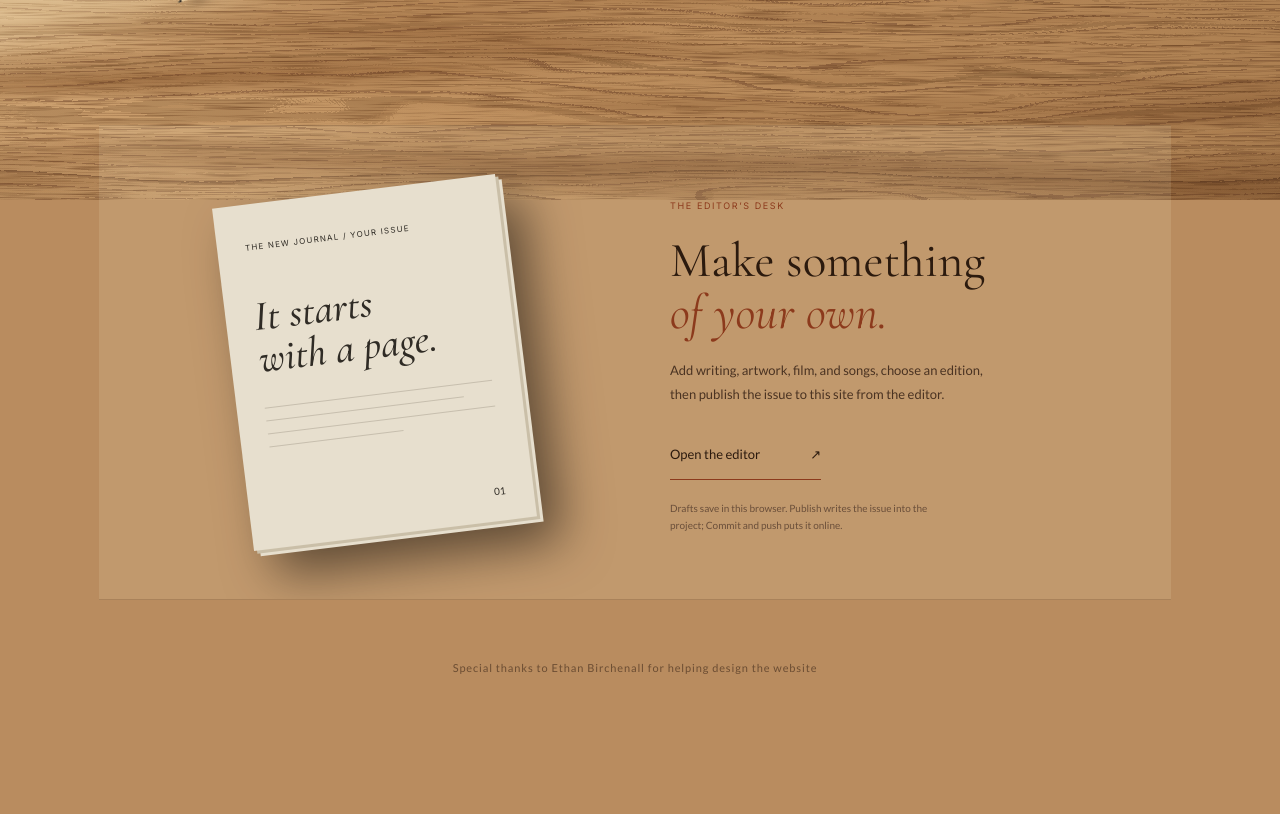
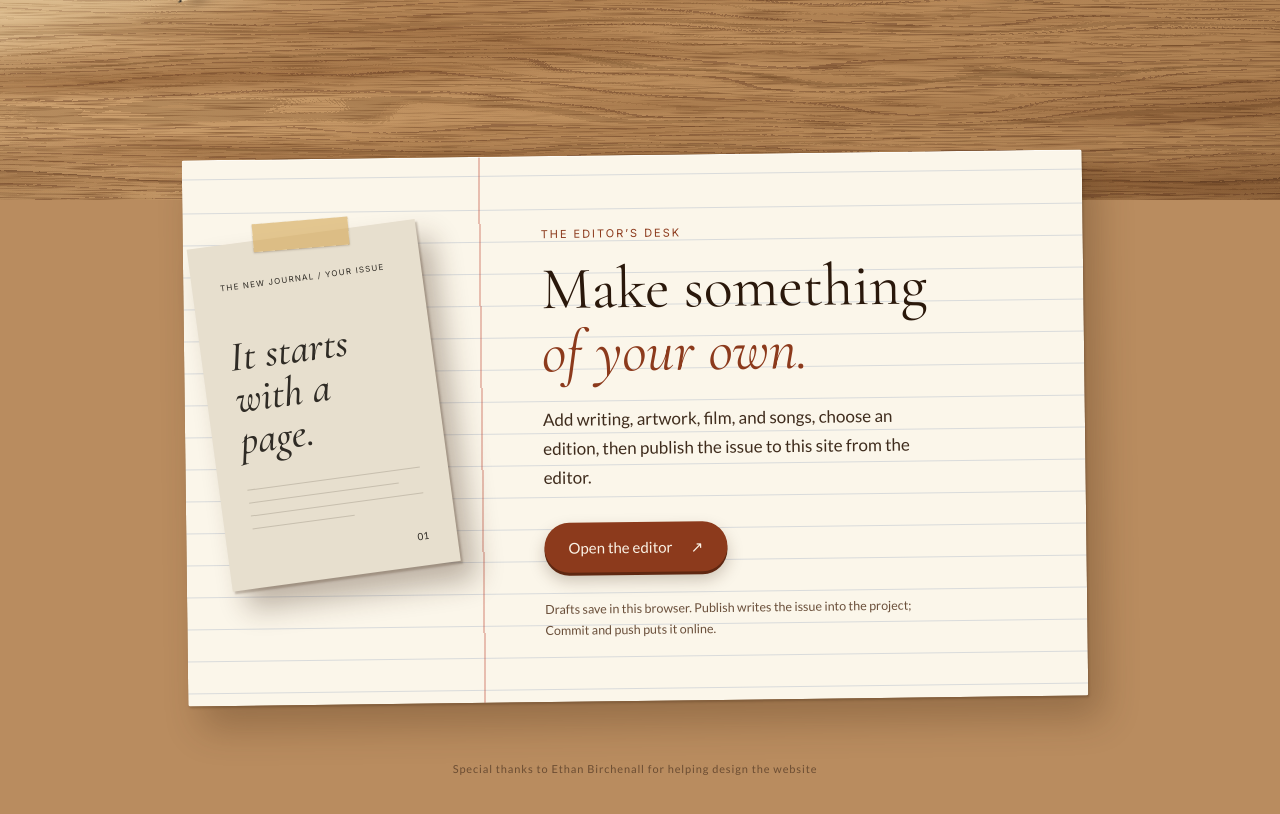
Before and after one commit to wangdrew5/thenewjournal, a React (Vite) app: page / in a window 1280 px wide. Shown: the part 600-1414 px from the top of the page. Before the commit the page ends 1373 px from the top, so only its background shows below. Built offline with nearby package versions, Linux system fonts and the light colour scheme.

Commit message:
Restyle the editor's desk as a ruled sheet on the table
Co-Authored-By: Claude Sonnet 5.5 <noreply@anthropic.com>

```diff
--- a/src/components/table/table.css
+++ b/src/components/table/table.css
@@ -524,3 +524,100 @@
     opacity: 1;
   }
 }
+
+/* ---------- The editor's desk: a ruled sheet on the table ---------- */
+:root[data-scene="table"] .journal-desk {
+  position: relative;
+  max-width: 900px;
+  margin: 120px auto 0;
+  padding: 64px 72px 60px 64px;
+  grid-template-columns: minmax(0, 230px) minmax(0, 1fr);
+  gap: 64px;
+  border: 0;
+  border-radius: 2px;
+  overflow: visible;
+  color: #2f2218;
+  background:
+    linear-gradient(90deg, transparent 0 calc(100% - 0px)),
+    linear-gradient(90deg, transparent 296px, rgba(190, 70, 50, 0.32) 296px 298px, transparent 298px),
+    repeating-linear-gradient(180deg, transparent 0 31px, rgba(80, 110, 160, 0.2) 31px 32px),
+    #fbf6ea;
+  background-position: 0 0, 0 0, 0 22px, 0 0;
+  box-shadow:
+    0 1px 0 rgba(255, 255, 255, 0.7) inset,
+    1px 2px 2px rgba(60, 35, 15, 0.25),
+    14px 22px 36px rgba(60, 35, 15, 0.28);
+  transform: rotate(-0.7deg);
+}
+:root[data-scene="table"] .desk-paper {
+  margin: -96px 0 -40px -40px;
+  z-index: 1;
+  box-shadow: 2px 3px 2px rgba(60, 35, 15, 0.25), 14px 20px 28px rgba(60, 35, 15, 0.32);
+}
+:root[data-scene="table"] .desk-paper::after {
+  content: "";
+  position: absolute;
+  top: -14px;
+  left: 50%;
+  width: 96px;
+  height: 28px;
+  translate: -50% 0;
+  rotate: 3deg;
+  background: rgba(214, 170, 90, 0.62);
+  box-shadow: 0 1px 2px rgba(60, 35, 15, 0.25);
+}
+:root[data-scene="table"] .journal-desk:hover .desk-paper {
+  transform: rotate(-4deg) translateY(-6px);
+}
+:root[data-scene="table"] .desk-kicker {
+  font-size: 11px;
+}
+:root[data-scene="table"] .desk-copy h2 {
+  margin: 14px 0 22px;
+  font-size: clamp(40px, 5vw, 60px);
+  color: #2a180b;
+}
+:root[data-scene="table"] .desk-copy p {
+  max-width: 400px;
+  font-size: 17px;
+  line-height: 1.7;
+  color: #3f2c1d;
+}
+:root[data-scene="table"] .desk-link {
+  gap: 18px;
+  margin-top: 30px;
+  padding: 14px 24px;
+  border: 0;
+  border-radius: 999px;
+  font-size: 15px;
+  font-weight: 500;
+  color: #fbf3e6;
+  background: #8c3a1c;
+  box-shadow: 0 3px 0 #5f2711, 0 8px 16px rgba(60, 35, 15, 0.25);
+  transition: transform 0.2s, box-shadow 0.2s;
+}
+:root[data-scene="table"] .desk-link:hover {
+  transform: translateY(-2px);
+  box-shadow: 0 5px 0 #5f2711, 0 12px 20px rgba(60, 35, 15, 0.25);
+}
+:root[data-scene="table"] .desk-copy small {
+  max-width: 400px;
+  margin-top: 26px;
+  font-size: 12.5px;
+  color: #6a4f3a;
+}
+@media (max-width: 760px) {
+  :root[data-scene="table"] .journal-desk {
+    grid-template-columns: 1fr;
+    gap: 40px;
+    margin-top: 100px;
+    padding: 56px 26px 44px;
+    background-image:
+      none,
+      none,
+      repeating-linear-gradient(180deg, transparent 0 31px, rgba(80, 110, 160, 0.2) 31px 32px);
+  }
+  :root[data-scene="table"] .desk-paper {
+    margin: -90px auto 0;
+  }
+}
```
